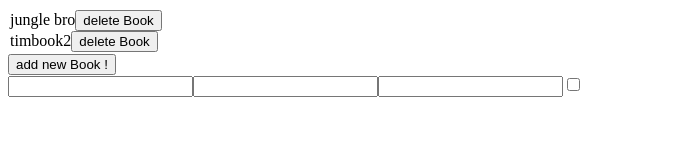
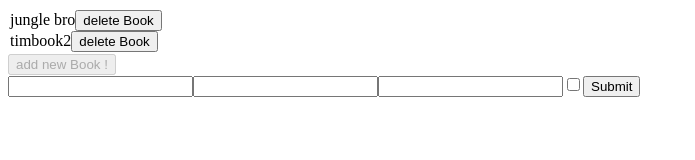
Before and after one commit to kimseunghyun-kr/git_test, a website: page intermediate/javascript-intermediate/library.html in a window 1280 px wide. Both pictures are taken after a click on the button "add new Book !". Shown: the whole page, without its empty margins (0-695 px from the left). Drawn offline with Linux system fonts and the light colour scheme.

Commit message:
book.js almost complete just need to add state changer for isread

```diff
--- a/intermediate/javascript-intermediate/Book.js
+++ b/intermediate/javascript-intermediate/Book.js
@@ -1,29 +1,44 @@
-function Book(title , author , pages, read) {
+function Book(title, author, pages, read) {
     this.title = title;
     this.author = author;
     this.pages = pages;
     this.read = read;
 }
 
-Book.prototype.addBookToLibrary = function() {
+Book.prototype.addBookToLibrary = function () {
+    let library = document.querySelector(".libraryTable");
+    if (this instanceof Book) {
+        // console.log("added");
+        myLibrary.push(this);
 
-    if(this instanceof Book) {
-        myLibrary.push(this);
+        let temp = document.createElement("div");
+        temp.title = this.title;
+        temp.textContent = this.title;
+        temp.data = Object.freeze(this);
+        console.log("*************");
+        console.log(temp.data);
+        console.log("*************");
+        library.appendChild(temp);
+        let delBtn = document.createElement('button');
+        delBtn.addEventListener('click', deleteBook);
+        delBtn.textContent = "delete Book";
+        temp.appendChild(delBtn);
     } else {
         console.log("add a book dumdum")
     }
-
     return 1;
 }
 
 let myLibrary = [];
 
-function browseLibrary( libraryArray ) {
+function refresh(libraryArray) {
     let library = document.querySelector(".libraryTable");
+    library.innerHTML = '';
     libraryArray.forEach(x => {
         let temp = document.createElement("div");
         temp.title = x.title;
         temp.textContent = x.title;
+        temp.data = Object.freeze(x);
         library.appendChild(temp);
 
         let delBtn = document.createElement('button');
@@ -37,57 +52,104 @@ function browseLibrary( libraryArray ) {
 
 function newBook() {
     let entry = document.getElementById("bookEntry");
+    let addnewBook = document.querySelector('.newBook');
+    addnewBook.disabled = true;
+
     let temp1 = document.createElement("input");
     temp1.id = 'bookname';
-    temp1.name = 'bookname';
+    temp1.label = 'bookname';
     let temp2 = document.createElement("input");
     temp2.id = 'author';
-    temp2.name = 'author';
+    temp2.label = 'author';
     let temp3 = document.createElement("input");
     temp3.id = 'pages';
-    temp3.name = 'pages';
+    temp3.label = 'pages';
+    let hidden= document.createElement('input');
+    hidden.type = "hidden";
+    hidden.value = "bookSubmit";
     let temp4 = document.createElement('input');
     temp4.id = 'isRead';
-    temp4.name = "isRead";
+    temp4.label = "isRead";
     temp4.type = "checkBox";
+    temp4.value = 'true';
+    let temp5 = document.createElement('button');
+    temp5.type = "submit";
+    temp5.textContent = "Submit";
+    temp5.id = "bookSubmit";
 
     entry.appendChild(temp1);
     entry.appendChild(temp2);
     entry.appendChild(temp3);
     entry.appendChild(temp4);
+    entry.appendChild(temp5);
 
 
 
-    let bookName = document.getElementById("bookName");
-    let author = document.getElementById("author");
-    let pages = document.getElementById("pages");
-    let isRead = document.getElementById("isRead");
+    entry.addEventListener('submit', inputProc);
+}
+//  doing function direct above causes multiple firing of submit eventlistener -> explanation is that
+// the eventlistener adds the listening function to each submit button being generated. but idk the mechanism
 
-    let newBook = new Book(bookName, author, pages, isRead);
-    myLibrary.push(newBook);
+function inputProc() {
+    let entry = document.getElementById("bookEntry");
+    let addnewBook = document.querySelector('.newBook');
+    console.log("istheStart");
 
-}
+    // const data = new FormData(entry);
+    // for (const [name,value] of data) {
+    //     console.log(name, ":", value)
+    //   }
+    let bookName = document.getElementById("bookname");
+    console.log("bookname isnull" + entry.childNodes);
+    console.log(bookName == null);
+    let author = document.getElementById("author").value;
+    let pages = document.getElementById("pages").value;
+    let isRead = document.getElementById("isRead").checked;
 
-function deleteBook() {
-    let BookDom = this.parentElement;
-    console.log(BookDom.title);
-    let newLibrary = myLibrary.filter(a => a.title != BookDom.title);
-    console.log(newLibrary);
-    myLibrary = newLibrary;
-    let library = document.querySelector('.libraryTable');
-    library.innerHTML = '';
-    browseLibrary(myLibrary);
+    let newBook = new Book(bookName.value, author, pages, isRead);
+    newBook.addBookToLibrary();
+    // console.log(entry.childNodes.forEach(x => console.log(x)));
+    // let temp = document.createElement('div');
+    entry.replaceChildren(); // to remove;
+    addnewBook.disabled = false;
+    event.preventDefault();
+    console.log("istheend");
 }
 
 
 
 
-let Book1 = new Book("jungle bro" , "mohave", 333 , true);
-let Book2 = new Book("timbook2" , "mohave", 333 , false);
+
+
+
+
+function deleteBook() {
+    let BookDom = this.parentElement;
+    // console.log(BookDom.data);
+    // console.log("*************");
+    // console.log(BookDom.data);
+    // console.log("*************");
+    const index = myLibrary.indexOf(BookDom.data);
+    if(index > -1) {
+        myLibrary.splice(index, 1); //remove 1 elem
+    }
+
+    // console.log(index);
+    // let newLibrary = myLibrary.filter(a => a.title != BookDom.title);
+    // console.log(newLibrary);
+    // myLibrary = newLibrary;
+    refresh(myLibrary);
+}
+
+
+
+
+let Book1 = new Book("jungle bro", "mohave", 333, true);
+let Book2 = new Book("timbook2", "mohave", 333, false);
 console.log("myLibrary");
 Book1.addBookToLibrary();
 Book2.addBookToLibrary();
 
 console.log(myLibrary);
 
-browseLibrary(myLibrary);
+// refresh(myLibrary);
```
Also changed, not shown: intermediate/HTML-intermediate/tables/animal-table.html (+2 -2 lines).
